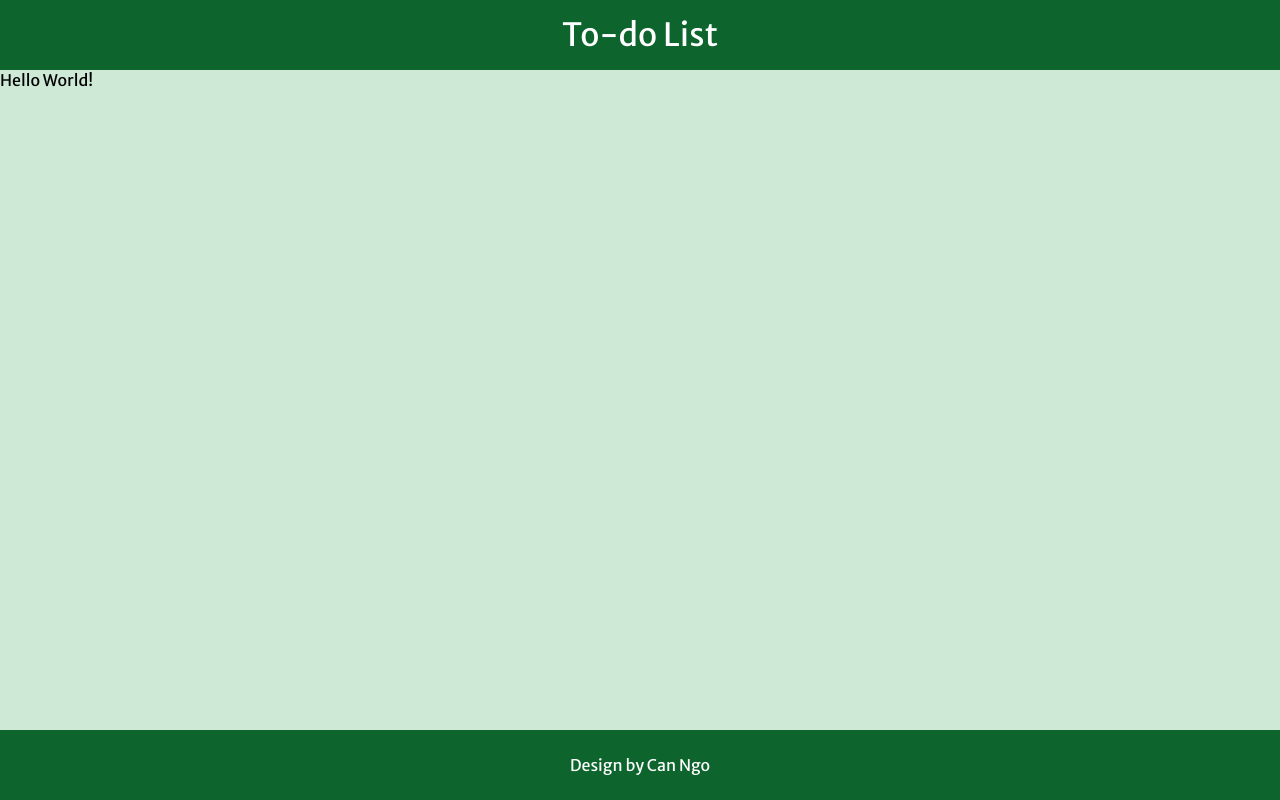
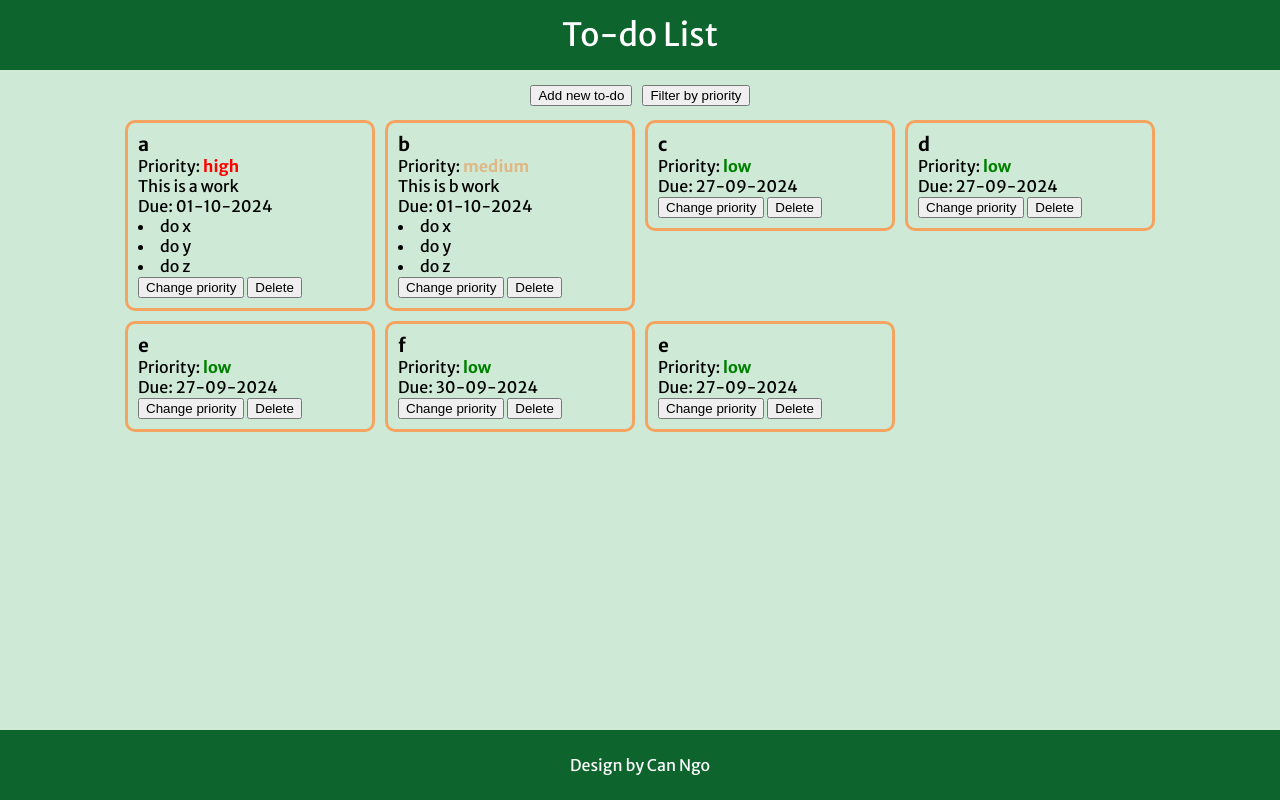
Before and after one commit to can-ngo/todo-list, a website built with webpack: page src/template.html in a window 1280 px wide. Built offline with nearby package versions, Linux system fonts and the light colour scheme.

Commit message:
FEAT: add display controls and todos

```diff
--- a/src/display.js
+++ /dev/null
@@ -1,5 +0,0 @@
-class Display {
-    content = document.querySelector("#content");
-}
-
-export { Display }
--- /dev/null
+++ b/src/displayControls.js
@@ -0,0 +1,11 @@
+const controls = document.querySelector('#control');
+
+function displayControls() {
+    controls.innerHTML =
+    `
+    <button>Add new to-do</button>
+    <button>Filter by priority</button>
+    `
+}
+
+export { displayControls }
--- /dev/null
+++ b/src/displayTodos.js
@@ -0,0 +1,29 @@
+const content = document.querySelector("#content");
+
+function displayTodos (todos) {
+    todos.forEach(todo => {
+        const card = document.createElement('div');
+        card.setAttribute('class', 'card');
+        content.appendChild(card);
+
+        let checklistHtml = '';
+        todo.checklist.forEach(item => {
+            checklistHtml += `<li>${item}</li>`
+        })
+
+        card.innerHTML =
+        `
+        <h3>${todo.title}</h3>
+        <p>Priority: <strong class="priority-${todo.priority}">${todo.priority}</strong></p>
+        <p>${todo.description}</p>
+        <p>Due: ${todo.formattedDueDate}</p>
+        <p>${checklistHtml}</p>
+        <div>
+            <button>Change priority</button>
+            <button>Delete</button>
+        </div>
+        `
+    });
+}
+
+export { displayTodos }
--- a/src/index.js
+++ b/src/index.js
@@ -1,14 +1,17 @@
 import "./styles.css";
 import { Todos } from "./todos.js";
-import { Display } from "./display.js";
+import { displayTodos } from "./displayTodos.js";
+import { displayControls } from "./displayControls.js";
 
 
+
+displayControls();
 
 Todos.addTodo({
     title: 'a',
     description: 'This is a work',
     dueDate: new Date(2024, 9, 1),
-    priority: 'medium',
+    priority: 'high',
     isDone: false,
     checklist: ['do x', 'do y', 'do z']
 })
@@ -26,7 +29,25 @@ Todos.addTodo({
     title: 'c'
 })
 
+Todos.addTodo({
+    title: 'd'
+})
 
+Todos.addTodo({
+    title: 'e'
+})
+
+Todos.addTodo({
+    title: 'f',
+    dueDate: new Date(2024, 8, 30)
+})
+
+Todos.addTodo({
+    title: 'e'
+})
+
+
+displayTodos(Todos.todos);
 
 console.table(Todos.todos);
 
--- a/src/styles.css
+++ b/src/styles.css
@@ -27,16 +27,51 @@ header {
     font-size: 2em;
 }
 
+.card .priority-high {
+    color: red;
+}
+
+.card .priority-medium {
+    color: burlywood;
+}
+
+.card .priority-low {
+    color: green;
+}
+
+.card {
+    width: 250px;
+    height: fit-content;
+    display: flex;
+    flex-direction: column;
+    align-items: start;
+    border: 3px solid sandybrown;
+    border-radius: 10px;
+    padding: 10px;
+}
+
 #content {
     background-color: var(--clr-secondary);
+    display: grid;
+    grid-template-columns: repeat(auto-fill, 250px);
+    grid-auto-rows: min-content;
+    gap: 10px;
+    justify-content: center;
+}
+
+#control {
+    background-color: var(--clr-secondary);
     display: flex;
+    justify-content: center;
+    align-items: center;
+    gap: 10px;
 }
 
 body {
     font-family: Merriweather Sans;
     min-height: 100vh;
     display: grid;
-    grid-template-rows: 70px 1fr 70px;
+    grid-template-rows: 70px 50px 1fr 70px;
     text-align: center;
 }
 
--- a/src/template.html
+++ b/src/template.html
@@ -7,7 +7,8 @@
 </head>
 <body>
     <header>To-do List</header>
-    <div id="content">Hello World!</div>
+    <div id="control"></div>
+    <div id="content"></div>
     <footer>Design by Can Ngo</footer>
 </body>
 </html>
```
